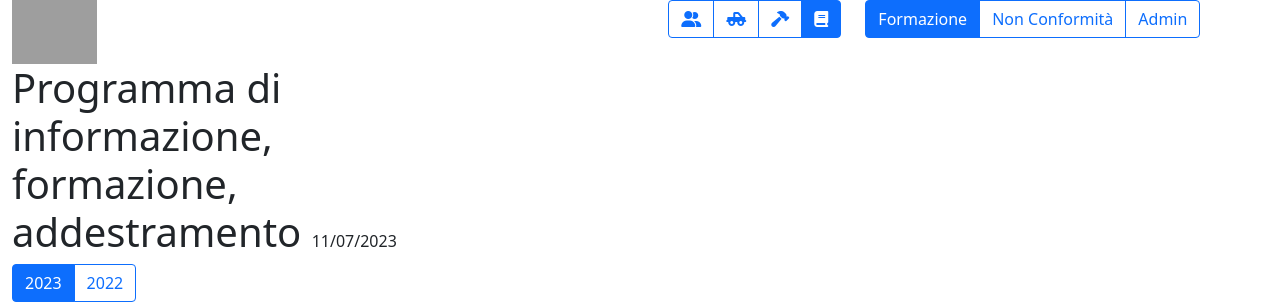
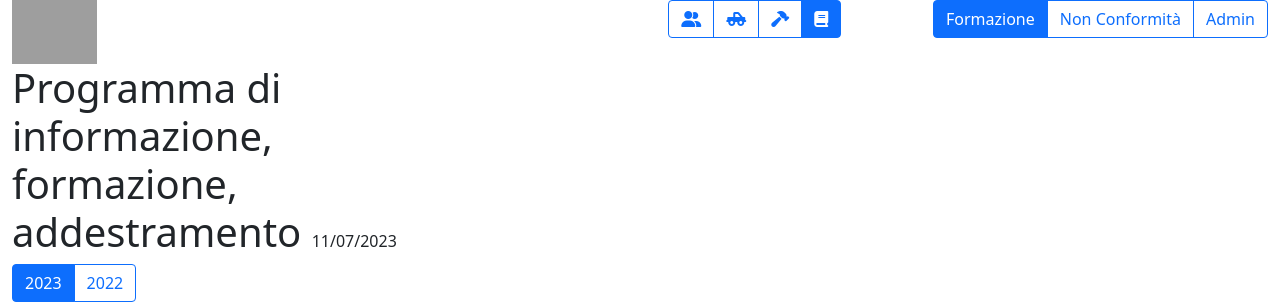
Before and after one commit to superqwe/ottomano, a Django app: page /sgi/formazione/ in a window 1280 px wide. Shown: the top 302 px of the page. Run offline with Django 4.2, Linux system fonts and the light colour scheme; data that the repository does not hold is empty; some libraries are stand-ins or nearby versions; grey boxes are pictures that could not be loaded.

Commit message:
fix base html

```diff
--- a/ottomano/ottomano/templates/base.html
+++ b/ottomano/ottomano/templates/base.html
@@ -37,7 +37,7 @@
 
 
         {% block menu_macro_sezione %}
-        <div class="col">
+        <div class="col text-end">
             <div class="btn-group " role="group">
                 <a href="/personale/formazione"
                    class="btn btn-outline-primary {{pagina_attiva_formazione}}">Formazione</a>
--- a/ottomano/sgi/templates/sgi/menu_sezione_sgi.html
+++ b/ottomano/sgi/templates/sgi/menu_sezione_sgi.html
@@ -1,4 +1,4 @@
-<div class="col">
+<div class="col  text-end">
     <div class="btn-group " role="group">
         <a href="/sgi/formazione"
            class="btn btn-outline-primary {{pagina_attiva_formazione}}">Formazione</a>
```
